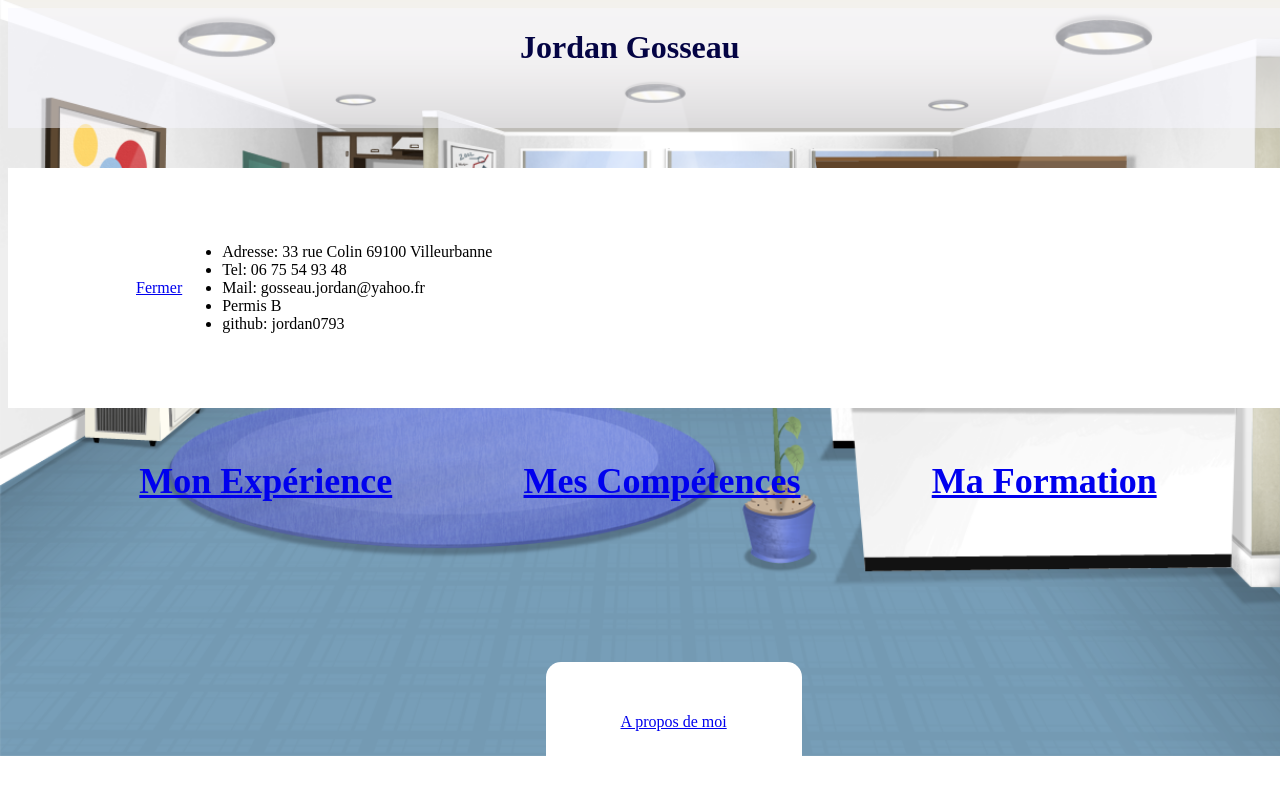
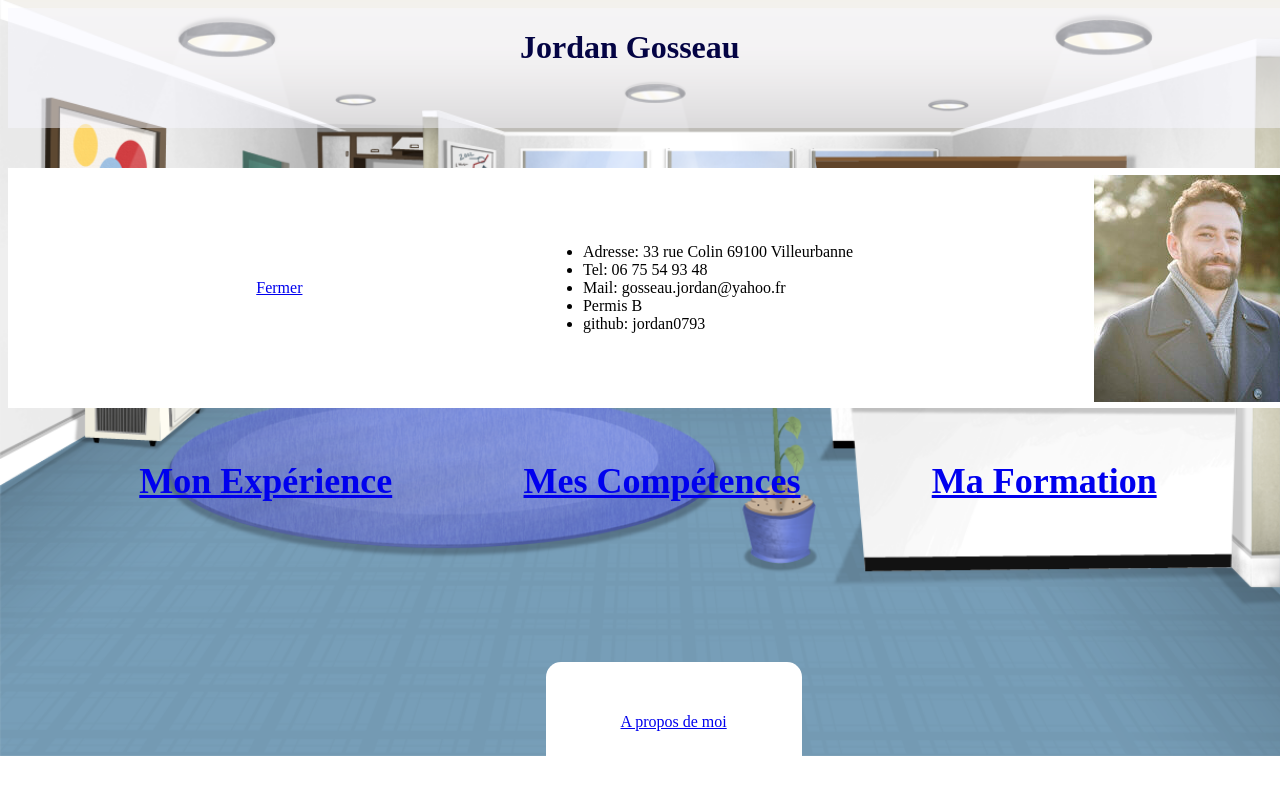
Before and after one commit to jordan0793/cv-interactif, a plain HTML site: page index.html in a window 1280 px wide. Both pictures are taken after a click on the element "A propos de moi". Shown: the top 794 px of the page. Drawn offline with Linux system fonts and the light colour scheme.

Commit message:
modification 2

```diff
--- a/index.html
+++ b/index.html
@@ -111,8 +111,8 @@
                 <li>Mail: gosseau.jordan@yahoo.fr</li>
                 <li>Permis B</li>
                 <li>github: jordan0793</li>
-
             </ul>
+            <div id=photoProfil><img src="/ressource/linkedin6.jpg" alt=""></div>
         </footer>
 
 
--- a/styles.css
+++ b/styles.css
@@ -126,6 +126,7 @@ footer {
 
 .menuOpenPersonnel footer {
   display: flex;
+  justify-content: space-around;
   opacity: 1;
   position: absolute;
   top: 20%;
@@ -135,3 +136,8 @@ footer {
   align-items: center;
   padding-left: 10%;
 }
+
+#photoProfil {
+  display: flex;
+  justify-content: end;
+}
```
Also changed, not shown: ressource/linkedin6.jpg (added).
